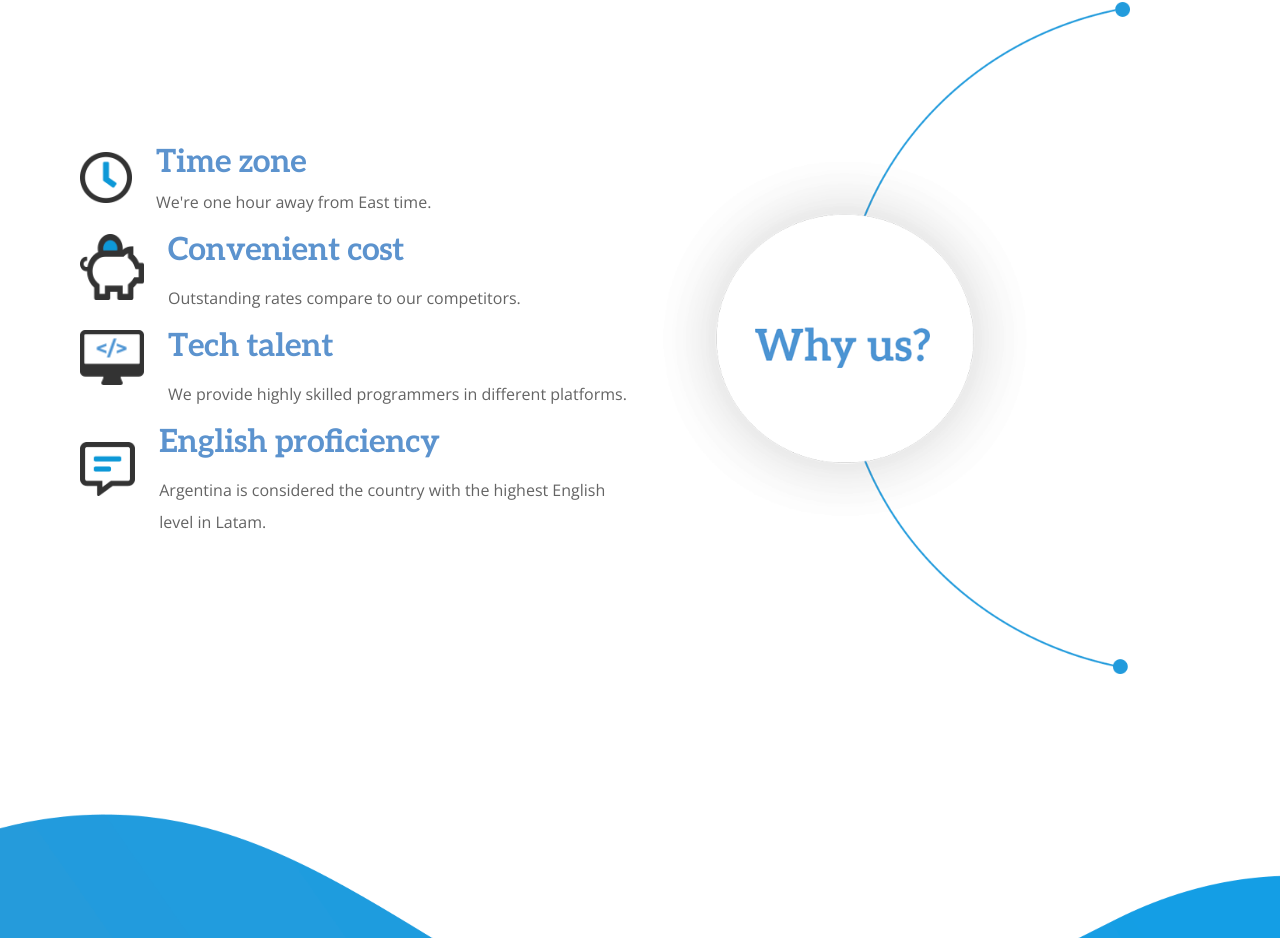
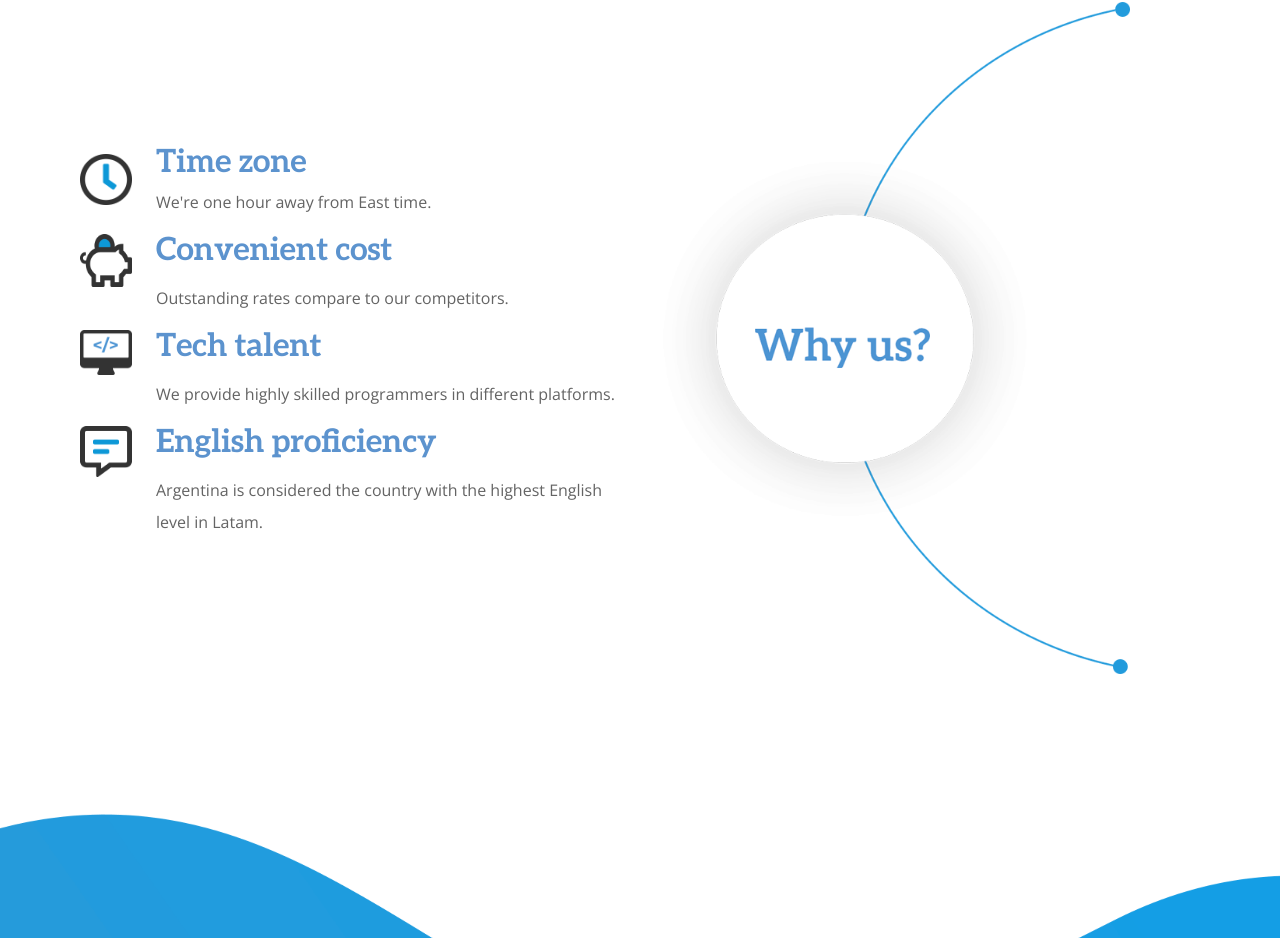
Before and after one commit to ignacioLiotti/test-1441654, a Next.js app: page / in a window 1280 px wide. Shown: the part 1762-2700 px from the top of the page. Built offline with nearby package versions, Linux system fonts and the light colour scheme; no server answers.

Commit message:
Added icons in why section for spanish translation. Fixed icons size and position in why section.

```diff
--- a/public/i18n/Es_es.js
+++ b/public/i18n/Es_es.js
@@ -27,15 +27,19 @@ const es = {
   whyUs: {
     srcImage: "why",
     timeZone: "Zona horaria",
-    timeZoneDes: "Estamos a una hora de distancia de la franja horaria este.",
+    timeZoneDesc: "Estamos a una hora de distancia de la franja horaria este.",
+    timeZoneImg: "clock",
     cost: "Costos convenientes",
     costDesc: "Precios excepcionales a comparación con nuestros competidores.",
+    costImg: "pig",
     talent: "Talento tecnológico",
     talentDesc:
       "Nuestro equipo está conformado por programadores altamente calificados en diferentes plataformas tecnológicas.",
+    talentImg: "comp",
     english: "Proficiencia en Inglés",
     englishDesc:
       "Argentina es el país con el más alto nivel de inglés en Latinoamérica.",
+    englishImg: "talk",
   },
   services: {
     title: "Servicios",
--- a/templates/WhySection.jsx
+++ b/templates/WhySection.jsx
@@ -11,8 +11,8 @@ function WhySection({ strings }) {
       >
         <div className="flex flex-row justify-between max-h-[42rem] px-4">
           <div className="flex flex-col justify-center w-full max-w-[50%]">
-            <div className="flex flex-row items-center gap-6">
-              <div className="w-[3.25rem] h-[3.25rem]">
+            <div className="flex flex-row items-start gap-6">
+              <div className="w-[3.25rem] h-[3.25rem] flex-shrink-0 mt-4">
                 <img
                   src={`/images/icons/${strings.timeZoneImg}.png`}
                   className="w-full h-auto object-contain"
@@ -28,8 +28,8 @@ function WhySection({ strings }) {
                 </p>
               </div>
             </div>
-            <div className="flex flex-row items-center gap-6">
-              <div className="w-16 h-16">
+            <div className="flex flex-row items-start gap-6">
+              <div className="w-[3.25rem] h-[3.25rem] flex-shrink-0 mt-4">
                 <img
                   src={`/images/icons/${strings.costImg}.png`}
                   className="w-full h-auto object-contain"
@@ -45,8 +45,8 @@ function WhySection({ strings }) {
                 </p>
               </div>
             </div>
-            <div className="flex flex-row items-center gap-6">
-              <div className="w-16 h-16">
+            <div className="flex flex-row items-start gap-6">
+              <div className="w-[3.25rem] h-[3.25rem] flex-shrink-0 mt-4">
                 <img
                   src={`/images/icons/${strings.talentImg}.png`}
                   className="w-full h-auto object-contain"
@@ -62,8 +62,8 @@ function WhySection({ strings }) {
                 </p>
               </div>
             </div>
-            <div className="flex flex-row items-center gap-6">
-              <div className="w-16 h-16">
+            <div className="flex flex-row items-start gap-6">
+              <div className="w-[3.25rem] h-[3.25rem] flex-shrink-0 mt-4">
                 <img
                   src={`/images/icons/${strings.englishImg}.png`}
                   className="w-full h-auto object-contain"
```
Also changed, not shown: 2 other files (tests, documents, lock files or other folders).
